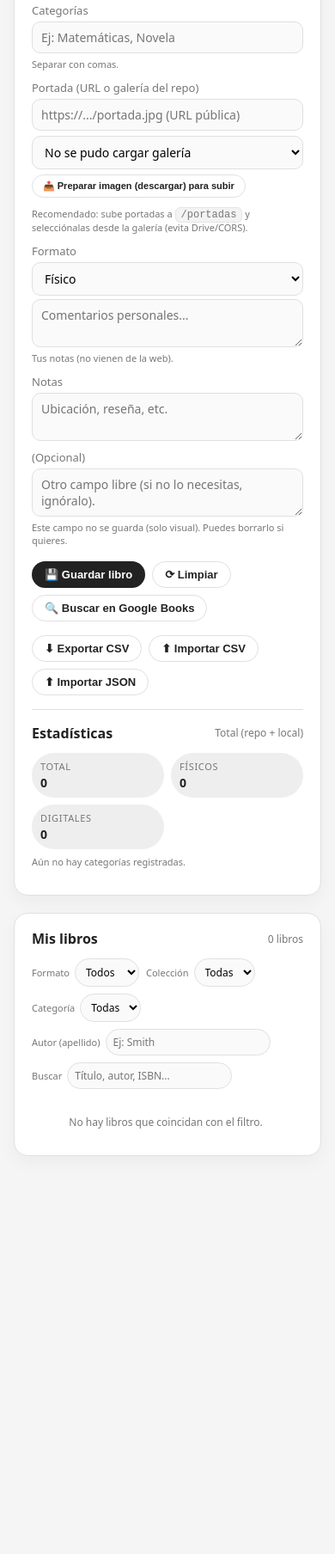
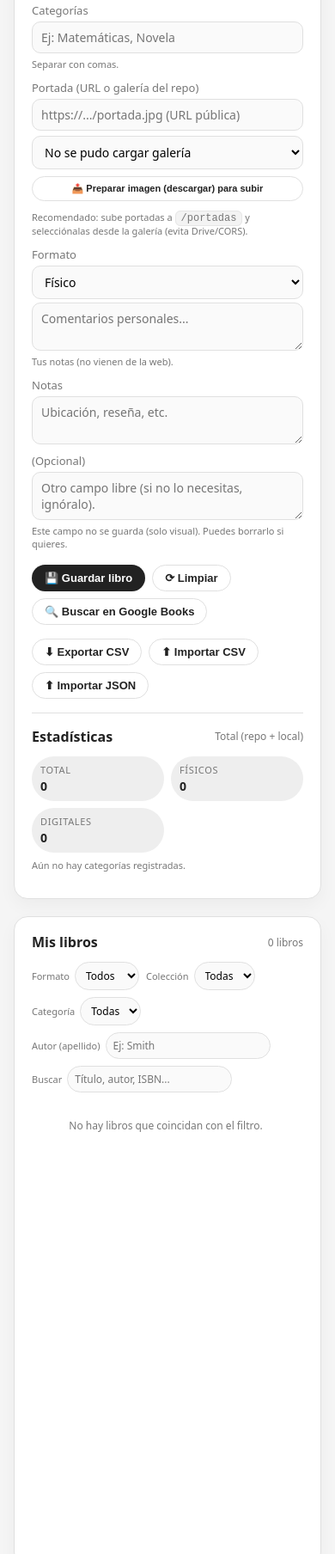
Before and after one commit to joseluismunozpincheira/mi-biblioteca, a plain HTML site: page index.html in a window 390 px wide. Shown: the part 926-2734 px from the top of the page at 86% size. Before the commit the page ends 2311 px from the top, so only its background shows below. Drawn offline with Linux system fonts and the light colour scheme; no server answers.

```diff
--- a/index.html
+++ b/index.html
@@ -51,9 +51,11 @@
     .cover-row{display:flex;gap:8px;align-items:flex-start}
     #portadaPreview{width:44px;height:64px;border-radius:6px;border:1px solid var(--border);background:#f0f0f0;object-fit:cover;display:none;flex-shrink:0}
     .cover-fields{flex:1;display:flex;flex-direction:column;gap:6px}
-    .cover-tools{display:flex;flex-wrap:wrap;gap:6px;align-items:center}
-    .cover-tools select{flex:1;min-width:170px}
-    .cover-tools button{font-size:11px;padding:6px 12px}
+
+    /* ✅ Galería: selector arriba, botón "Preparar imagen" abajo (siempre visible) */
+    .cover-tools{display:flex;flex-direction:column;gap:8px;align-items:stretch}
+    .cover-tools select{width:100%}
+    .cover-tools button{font-size:11px;padding:7px 12px}
 
     .stats-grid{display:grid;grid-template-columns:repeat(3,minmax(0,1fr));gap:8px;margin-top:6px}
     @media(max-width:900px){.stats-grid{grid-template-columns:repeat(2,minmax(0,1fr))}}
@@ -66,7 +68,17 @@
     .filters select,.filters input[type="text"]{font-size:12px;padding:6px 8px;border-radius:999px;background:#fafafa}
     .filters label{font-size:11px;flex-direction:row;gap:6px;align-items:center}
 
-    .book-list{display:flex;flex-direction:column;gap:10px;max-height:520px;overflow:auto;padding-right:4px}
+    /* ✅ Lista más alta, llegando más abajo (alineada con "Estadísticas" aprox.) */
+    .book-list{
+      display:flex;flex-direction:column;gap:10px;
+      max-height: calc(100vh - 240px);
+      min-height: 660px;
+      overflow:auto;padding-right:4px
+    }
+    @media(max-width:900px){
+      .book-list{min-height:520px; max-height: calc(100vh - 220px);}
+    }
+
     .book-card{border-radius:var(--r-sm);border:1px solid var(--border);padding:10px;background:#fff;display:grid;grid-template-columns:auto minmax(0,1fr) auto;gap:8px;align-items:center}
     .book-cover{width:44px;height:64px;border-radius:6px;border:1px solid var(--border);object-fit:cover;background:#f0f0f0}
     .book-main{min-width:0}
@@ -167,11 +179,16 @@
             <img id="portadaPreview" alt="Portada" />
             <div class="cover-fields">
               <input type="text" id="portadaUrl" placeholder="https://.../portada.jpg (URL pública)" />
+
+              <!-- ✅ Selector y botón en vertical -->
               <div class="cover-tools">
                 <select id="portadaGaleria">
                   <option value="">Cargando galería...</option>
                 </select>
+
+                <!-- ✅ Botón abajo del selector -->
                 <button type="button" class="btn-secondary" id="btnPrepararPortada">📤 Preparar imagen (descargar) para subir</button>
+
                 <input type="file" id="portadaLocalArchivo" accept="image/*" style="display:none" />
               </div>
             </div>
@@ -313,7 +330,6 @@
   let libros = [];
   let repoLibros = [];
   let localLibros = [];
-  let galeriaPortadas = [];
 
   const nowIso = () => new Date().toISOString();
 
@@ -456,7 +472,6 @@
     $("statFisicos").textContent = fis;
     $("statDigitales").textContent = dig;
 
-    // categorías
     const cats = new Set();
     libros.forEach(b => (b.categorias||[]).forEach(c=>cats.add(c)));
     const arr = Array.from(cats).sort();
@@ -478,7 +493,6 @@
     });
     if(Array.from(selCat.options).some(o=>o.value===prevCat)) selCat.value=prevCat;
 
-    // colecciones
     const colSet = new Set();
     libros.forEach(b => { if((b.coleccion||"").trim()) colSet.add(b.coleccion.trim()); });
     const colArr = Array.from(colSet).sort((a,b)=>a.localeCompare(b));
@@ -821,8 +835,6 @@
       const data = await r.json();
       const files = (Array.isArray(data)?data:[]).filter(it=>it.type==="file" && /\.(jpg|jpeg|png|gif)$/i.test(it.name));
 
-      galeriaPortadas = files;
-
       sel.innerHTML = "";
       const o0=document.createElement("option");
       o0.value="";
```
